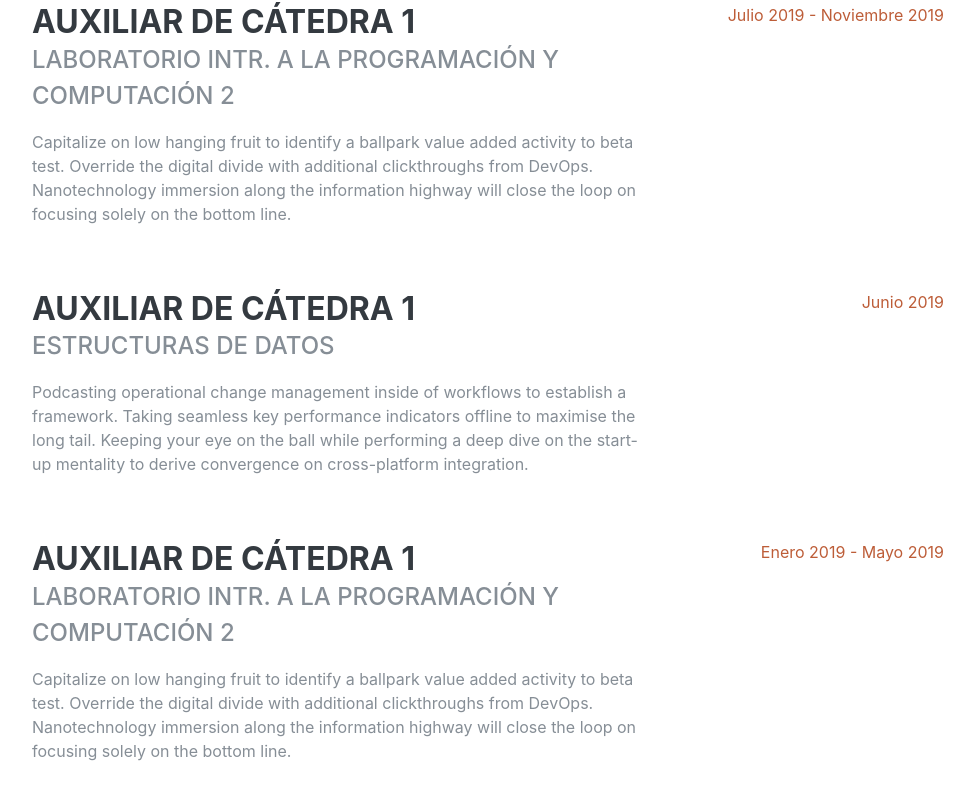
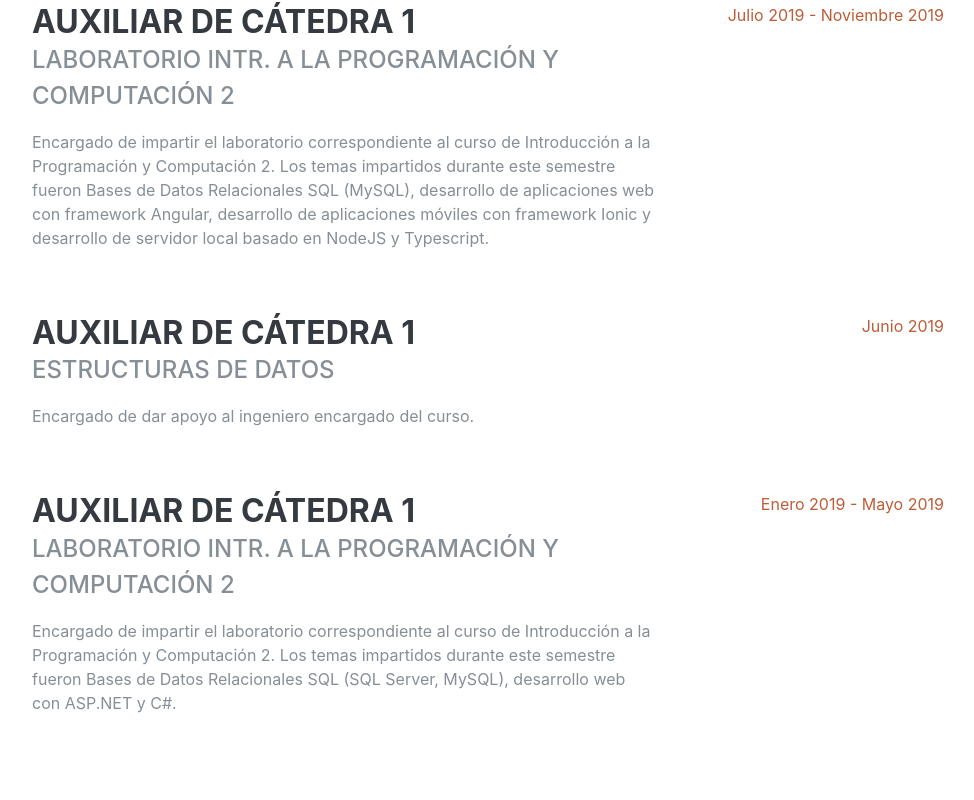
Before and after one commit to leoavilac/leoavilac.github.io, a plain HTML site: page index.html in a window 1280 px wide. Shown: the part 2413-3213 px from the top of the page, without its empty margins (288-1262 px from the left). Drawn offline with Linux system fonts and the light colour scheme; a web font is replaced by a local one.

Commit message:
Update index.html
job descriptions updated

```diff
--- a/index.html
+++ b/index.html
@@ -147,7 +147,7 @@
                 <div class="resume-content">
                     <h3 class="mb-0">Auxiliar de Cátedra 1</h3>
                     <div class="subheading mb-3">Laboratorio Intr. a la Programación y Computación 2</div>
-                    <p>Capitalize on low hanging fruit to identify a ballpark value added activity to beta test. Override the digital divide with additional clickthroughs from DevOps. Nanotechnology immersion along the information highway will close the loop on focusing solely on the bottom line.</p>
+                    <p>Encargado de impartir el laboratorio correspondiente al curso de Introducción a la Programación y Computación 2. Los temas impartidos durante este semestre fueron Bases de Datos Relacionales SQL (MySQL), desarrollo de aplicaciones web con framework Angular, desarrollo de aplicaciones móviles con framework Ionic y desarrollo de servidor local basado en NodeJS y Typescript.</p>
                 </div>
                 <div class="resume-date text-md-right">
                     <span class="text-primary">Julio 2019 - Noviembre 2019</span>
@@ -158,7 +158,7 @@
                 <div class="resume-content">
                     <h3 class="mb-0">Auxiliar de Cátedra 1</h3>
                     <div class="subheading mb-3">Estructuras de Datos</div>
-                    <p>Podcasting operational change management inside of workflows to establish a framework. Taking seamless key performance indicators offline to maximise the long tail. Keeping your eye on the ball while performing a deep dive on the start-up mentality to derive convergence on cross-platform integration.</p>
+                    <p>Encargado de dar apoyo al ingeniero encargado del curso.</p>
                 </div>
                 <div class="resume-date text-md-right">
                     <span class="text-primary">Junio 2019</span>
@@ -169,7 +169,7 @@
                 <div class="resume-content">
                     <h3 class="mb-0">Auxiliar de Cátedra 1</h3>
                     <div class="subheading mb-3">Laboratorio Intr. a la Programación y Computación 2</div>
-                    <p>Capitalize on low hanging fruit to identify a ballpark value added activity to beta test. Override the digital divide with additional clickthroughs from DevOps. Nanotechnology immersion along the information highway will close the loop on focusing solely on the bottom line.</p>
+                    <p>Encargado de impartir el laboratorio correspondiente al curso de Introducción a la Programación y Computación 2. Los temas impartidos durante este semestre fueron Bases de Datos Relacionales SQL (SQL Server, MySQL), desarrollo web con ASP.NET y C#.</p>
                 </div>
                 <div class="resume-date text-md-right">
                     <span class="text-primary">Enero 2019 - Mayo 2019</span>
```
